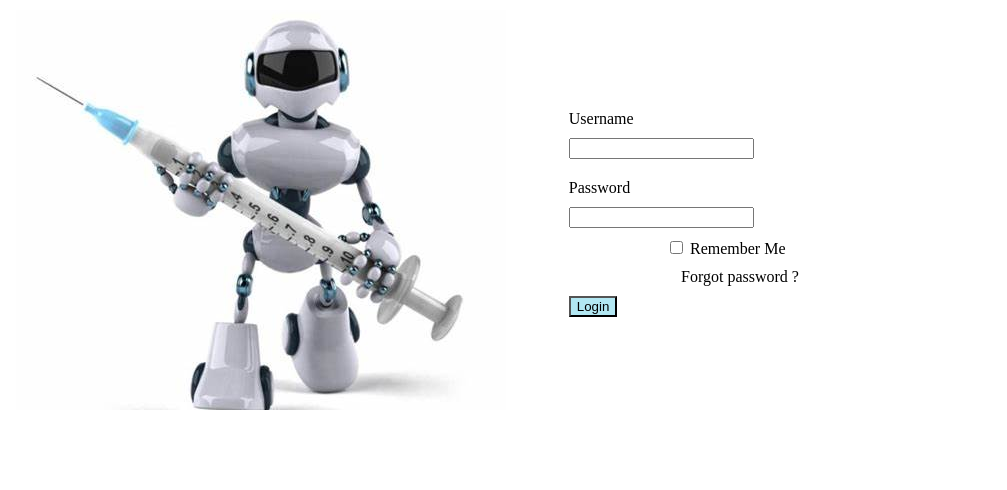
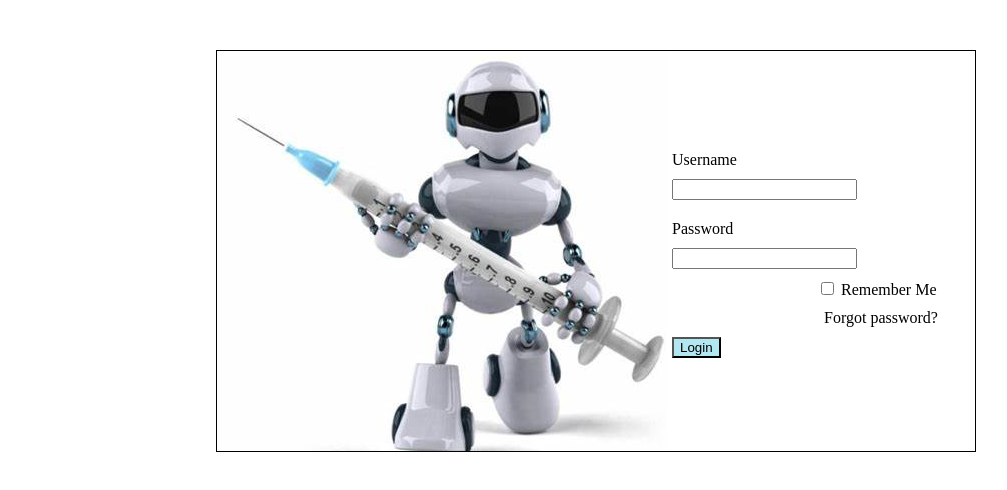
Before and after one commit to Cucaila/Pagina-Web, an Angular app: page /login in a window 1280 px wide. Shown: the top 490 px of the page, without its empty margins (92-1099 px from the left). Built offline with nearby package versions, Linux system fonts and the light colour scheme.

Commit message:
add border to the login page

```diff
--- a/src/app/login/login.component.css
+++ b/src/app/login/login.component.css
@@ -1,34 +1,36 @@
 form{
-    width: 40%;
+    width: 60%;
+    height: 400px;
     /* border: 1px solid rgb(145, 138, 138); */
     /* padding: 0px 20px 20px 20px; */
-    margin-left: 400px;
-    margin-top: 150px;
+    margin-left: 300px;
+    margin-top: 50px;
+    border: 1px solid;
 
     }
     .username{
         width: 20px;
-        margin-left: 50%;
+        margin-left: 60%;
         margin-top: -300px;
     }
     .label1{
         width: 20px;
-        margin-left: 50%;
+        margin-left: 60%;
         margin-top: 10px;
     }
     .pass{
         width: 20px;
-        margin-left: 50%;
+        margin-left: 60%;
         margin-top: 20px;
     }
     .label2{
         width: 20px;
-        margin-left: 50%;
+        margin-left: 60%;
         margin-top: 10px;
     }
     .login{
         width: 20px;
-        margin-left: 50%;
+        margin-left: 60%;
         margin-top: 10px;
     }
     .button{
@@ -36,16 +38,16 @@ form{
     }
     .remember{
         margin-top: 10px;
-        margin-left: 350px;
+        margin-left: 600px;
     }
     .forgot-password{
         margin-top: 10px;
-        margin-left: 365px;
+        margin-left: 607px;
     }
     .background-IMG {
         background-image: url('src/assets/img/photo.jpg');
-        width: 490px;
+        width: 450px;
         height: 400px;
-        margin-left: -300px;
-        margin-top: -140px;
+        margin-left: 0px;
+        margin-top: 0px;
     }
--- a/src/app/login/login.component.html
+++ b/src/app/login/login.component.html
@@ -21,7 +21,7 @@
   </label>
   </div>
   <div class="forgot-password">
-Forgot password ?
+Forgot password?
   </div>
   <div class="login">
   <button type="submit" class="button" (click)="goToMenu()">Login</button>
```
